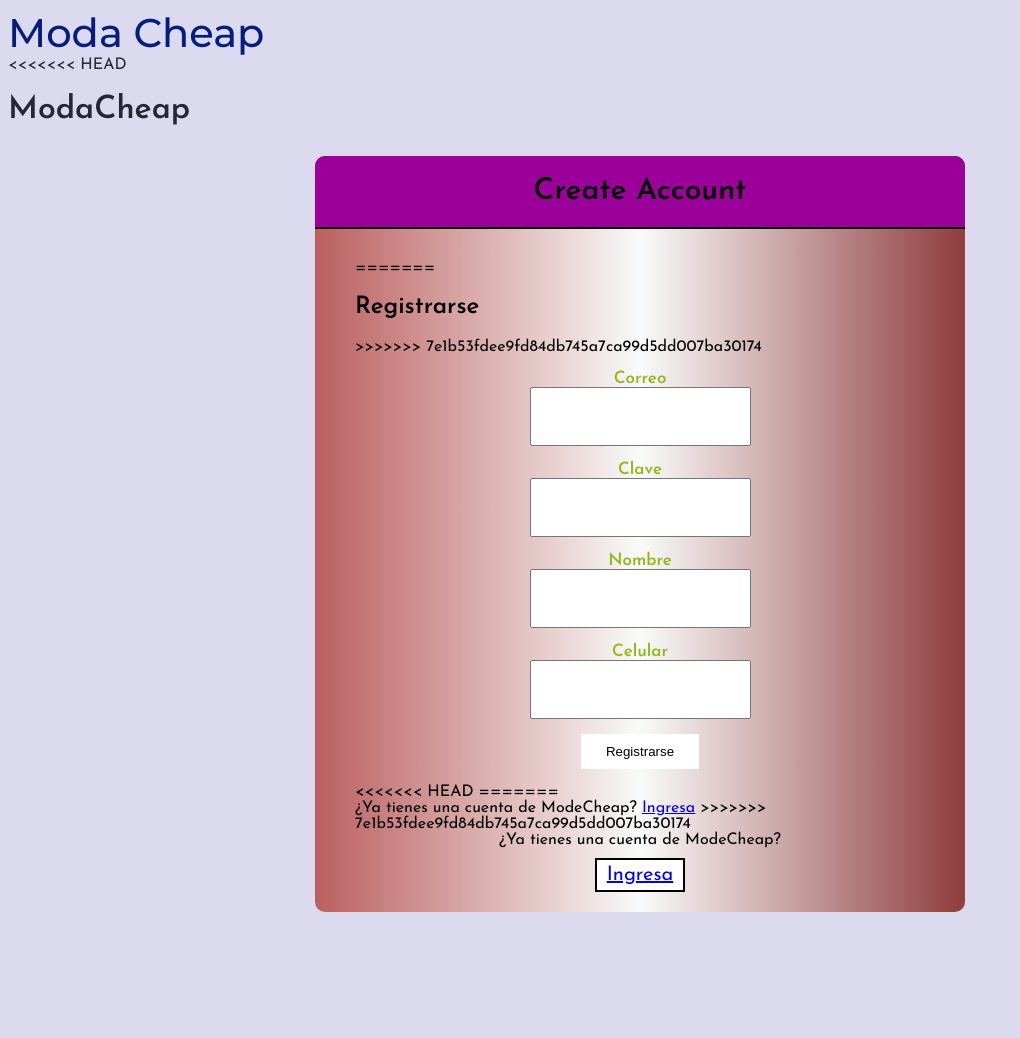
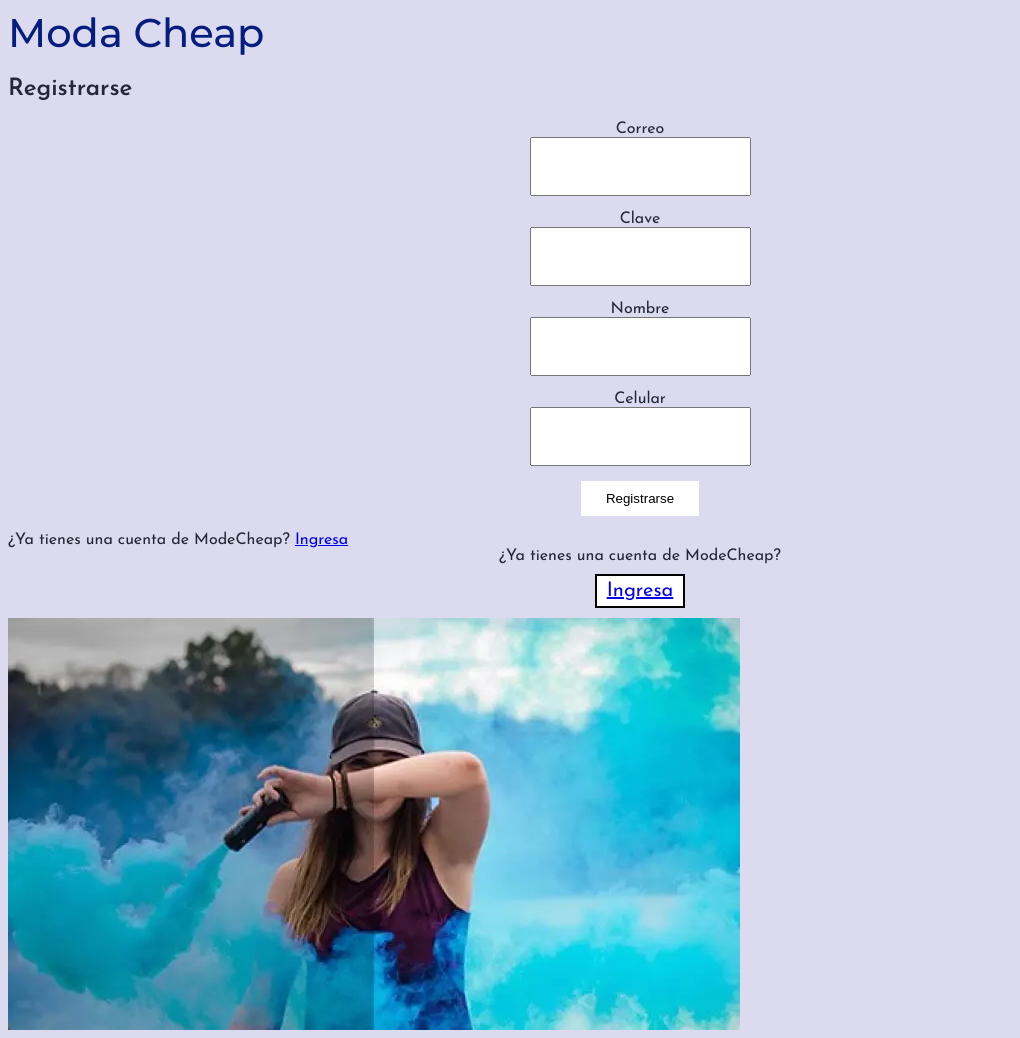
Before and after one commit to jjordanoc/modacheap, a Flask app: page /usuario/registrar in a window 1280 px wide. Shown: the whole page, without its empty margins (0-1020 px from the left). Before the commit the page ends 912 px from the top, so only its background shows below. Run offline with Flask 2, Linux system fonts and the light colour scheme.

Commit message:
Guardando por mientras

```diff
--- a/templates/index.html
+++ b/templates/index.html
@@ -1,5 +1,4 @@
 {% extends "layout.html" %}
-
-
 {% block main %}
+    <img src="{{url_for('static',filename='resource/image.png')}}" class="imagen1" alt="Responsive image">
 {% endblock %}
--- a/templates/register.html
+++ b/templates/register.html
@@ -3,27 +3,8 @@
 
 {% block main %}
 <div class="container">
-<<<<<<< HEAD
-    <header>
-        <div class = "top">
-            <h1>ModaCheap</h1>
-        </div>
-
-    </header>
-
-
-    <form id="login-form">
-
-        <div class="form-header">
-            <h1>Create Account</h1>
-        </div>
-
-        <div class="box">
-
-=======
     <h2>Registrarse</h2>
     <form id="register-form">
->>>>>>> 7e1b53fdee9fd84db745a7ca99d5dd007ba30174
         <div class="form-field">
             <label for="correo" class="subtitle">Correo</label></br>
             <input id="correo" name="correo" type="email" required class="text-input">
@@ -43,20 +24,16 @@
         <div class="form-field">
             <input type="submit" value="Registrarse" class="submit-input">
         </div>
-<<<<<<< HEAD
-=======
     </form>
     <div>
         ¿Ya tienes una cuenta de ModeCheap? <a href="{{url_for('usuario_login')}}">Ingresa</a>
->>>>>>> 7e1b53fdee9fd84db745a7ca99d5dd007ba30174
     </div>
     </form>
     <div class="another">
         ¿Ya tienes una cuenta de ModeCheap? <a href="{{url_for('usuario_login')}}" class = "change">Ingresa</a>
-
 </div>
 </div>
-
+<img src="../image.png" class="imagen1" alt="Responsive image">
 <script>
     const registerForm = document.getElementById("register-form");
     registerForm.onsubmit = usuarioRegistrar;
```
Also changed, not shown: static/resource/image.png (added).
